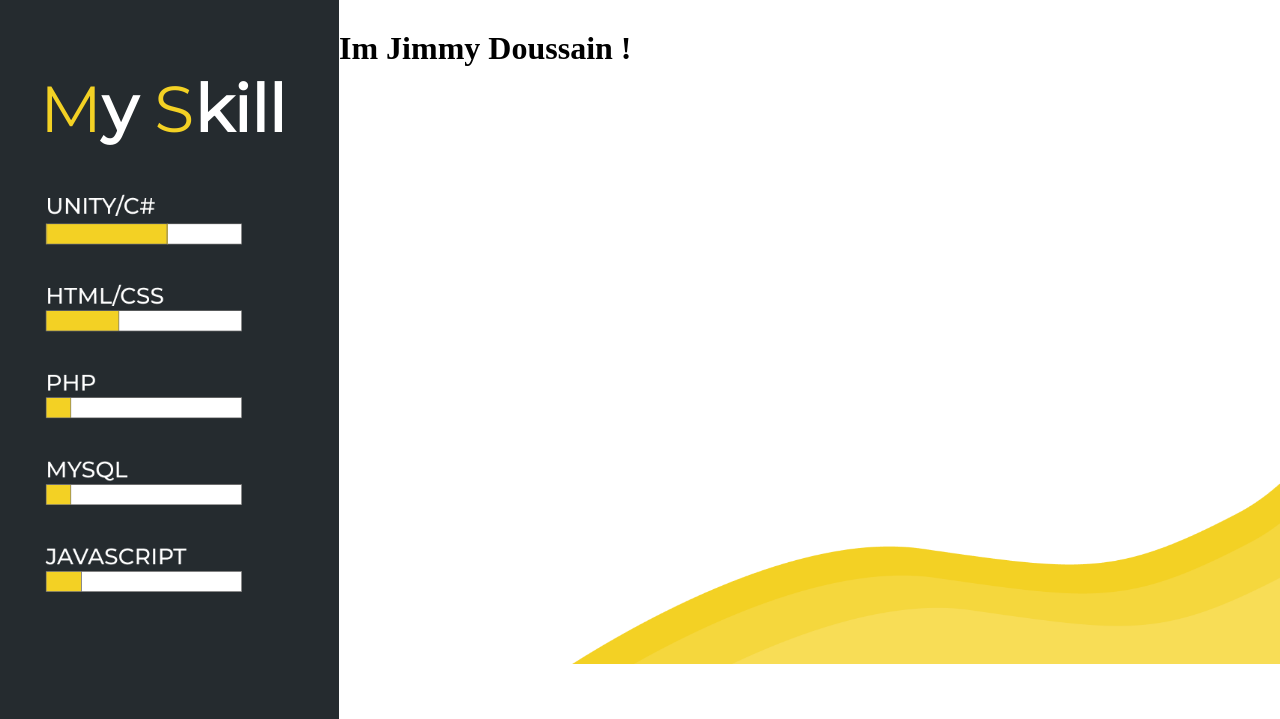
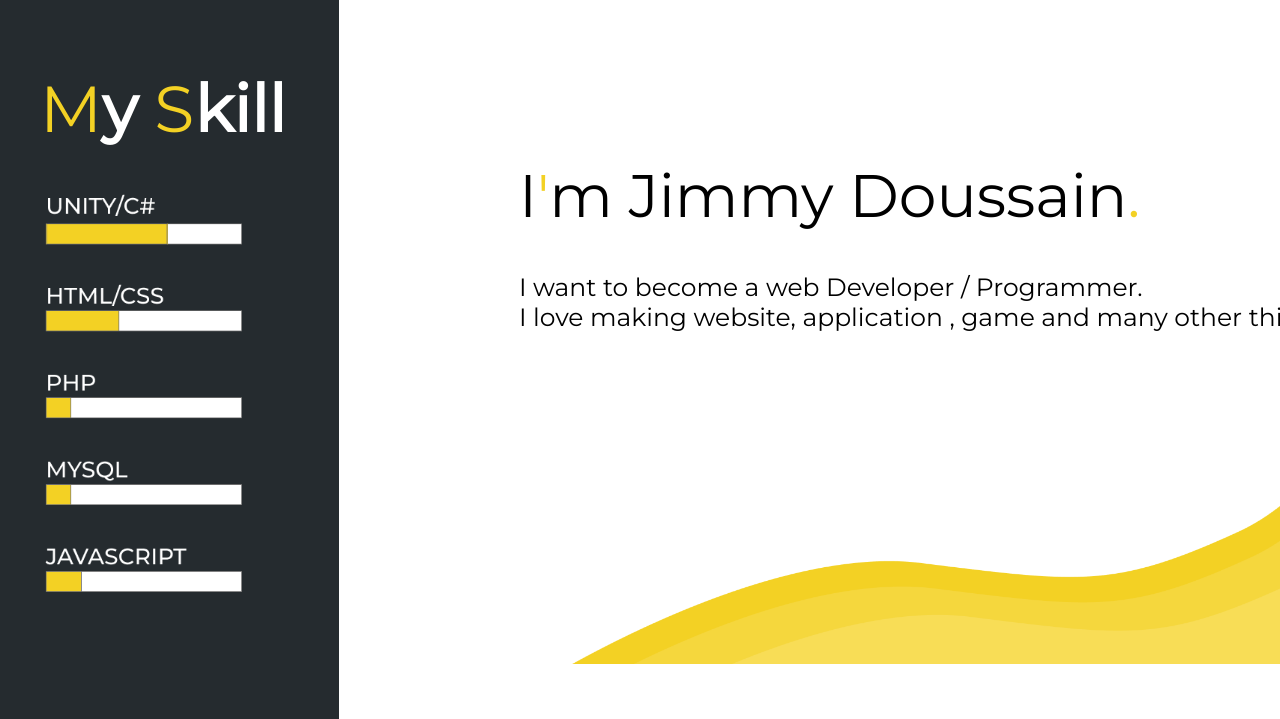
Before and after one commit to Doxteur/SiteMoi, a plain HTML site: page index.html in a window 1280 px wide. Shown: the part 81-800 px from the top of the page. Drawn offline with Linux system fonts and the light colour scheme.

Commit message:
commit 6

```diff
--- a/index.css
+++ b/index.css
@@ -61,11 +61,11 @@ span{
 
 #vague{
 position: absolute;
-top: 345px;
+top: 395px;
 left: 536px;
 float: right;
 width: 1000px;
-height: 400px;
+height: 350px;
 
 }
 #content{
@@ -78,3 +78,17 @@ height: 400px;
     height: 655.6px;
 
 }
+#content h1{
+    font-family: 'Montserrat';
+    font-weight: 500;
+    margin-top: 150px;
+    margin-left: 180px;
+    font-size: 60px;
+}
+#content p{
+    font-size: 25px;
+    font-family: 'Montserrat';
+    margin-left: 180px;
+    font-weight: medium;
+
+}
--- a/index.html
+++ b/index.html
@@ -31,7 +31,8 @@
         </div>
     </div>
     <div id="content">
-        <h1 id="nom">Im Jimmy Doussain !</h1>
+        <h1 id="nom">I<span>'</span>m Jimmy Doussain<span>.</span></h1>
+        <p id="ntext"> I want to become a web Developer / Programmer. <br>I love making website, application , game and many other thing</p>
     </div>
 
     <img id="vague" src="vague.png" alt=""/>
```
